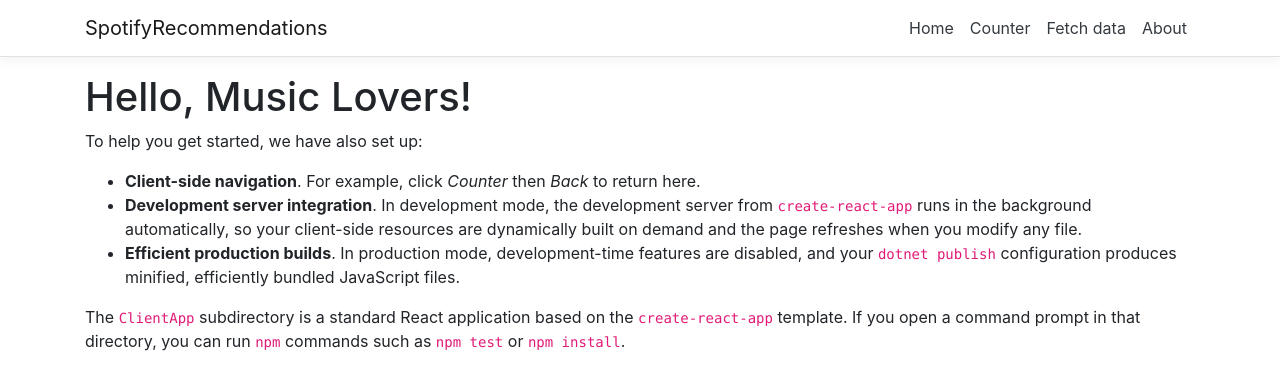
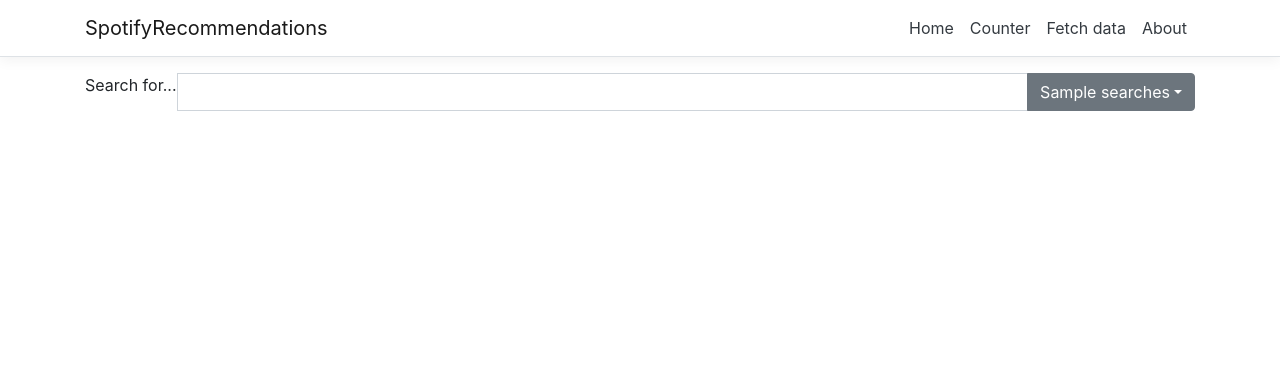
Before and after one commit to sdbip/StarRepublic, a React (Create React App) app in the folder SpotifyRecommendations/ClientApp/: page / in a window 1280 px wide. Shown: the top 390 px of the page. Built offline with nearby package versions, Linux system fonts and the light colour scheme.

Commit message:
Replace Home content with a search field
… including a dropdown menu that selects sample searches

```diff
--- a/SpotifyRecommendations/ClientApp/src/components/Home.js
+++ b/SpotifyRecommendations/ClientApp/src/components/Home.js
@@ -1,20 +1,30 @@
-import React, { Component } from 'react';
+import React, { useState } from 'react';
+import { DropdownItem, DropdownMenu, DropdownToggle, Input, InputGroup, InputGroupButtonDropdown, Label } from 'reactstrap';
 
-export class Home extends Component {
-  static displayName = Home.name;
+export const Home = () => {
+	const [dropdownOpen, setDropdownOpen] = useState(false);
+	const [searchTerm, setSearchTerm] = useState("");
 
-  render () {
-    return (
-      <div>
-        <h1>Hello, Music Lovers!</h1>
-        <p>To help you get started, we have also set up:</p>
-        <ul>
-          <li><strong>Client-side navigation</strong>. For example, click <em>Counter</em> then <em>Back</em> to return here.</li>
-          <li><strong>Development server integration</strong>. In development mode, the development server from <code>create-react-app</code> runs in the background automatically, so your client-side resources are dynamically built on demand and the page refreshes when you modify any file.</li>
-          <li><strong>Efficient production builds</strong>. In production mode, development-time features are disabled, and your <code>dotnet publish</code> configuration produces minified, efficiently bundled JavaScript files.</li>
-        </ul>
-        <p>The <code>ClientApp</code> subdirectory is a standard React application based on the <code>create-react-app</code> template. If you open a command prompt in that directory, you can run <code>npm</code> commands such as <code>npm test</code> or <code>npm install</code>.</p>
-      </div>
-    );
-  }
+	const toggle = () => {
+		setDropdownOpen(!dropdownOpen);
+	}
+
+	return (
+		<InputGroup>
+			<Label for="search-term">Search for...</Label>
+			<Input type="text" name="searchTerm" id="search-term" value={searchTerm} />
+			<InputGroupButtonDropdown addonType="append" isOpen={dropdownOpen} toggle={toggle}>
+				<DropdownToggle caret>
+					Sample searches
+        </DropdownToggle>
+				<DropdownMenu>
+					<DropdownItem onClick={() => setSearchTerm('Bon Jovi')}>Bon Jovi</DropdownItem>
+					<DropdownItem onClick={() => setSearchTerm('Bonnie Tyler')}>Bonnie Tyler</DropdownItem>
+					<DropdownItem onClick={() => setSearchTerm('Eric Clapton')}>Eric Clapton</DropdownItem>
+					<DropdownItem onClick={() => setSearchTerm('Janis Joplin')}>Janis Joplin</DropdownItem>
+					<DropdownItem onClick={() => setSearchTerm('Whitesnake')}>Whitesnake</DropdownItem>
+				</DropdownMenu>
+			</InputGroupButtonDropdown>
+		</InputGroup>
+	);
 }
```
